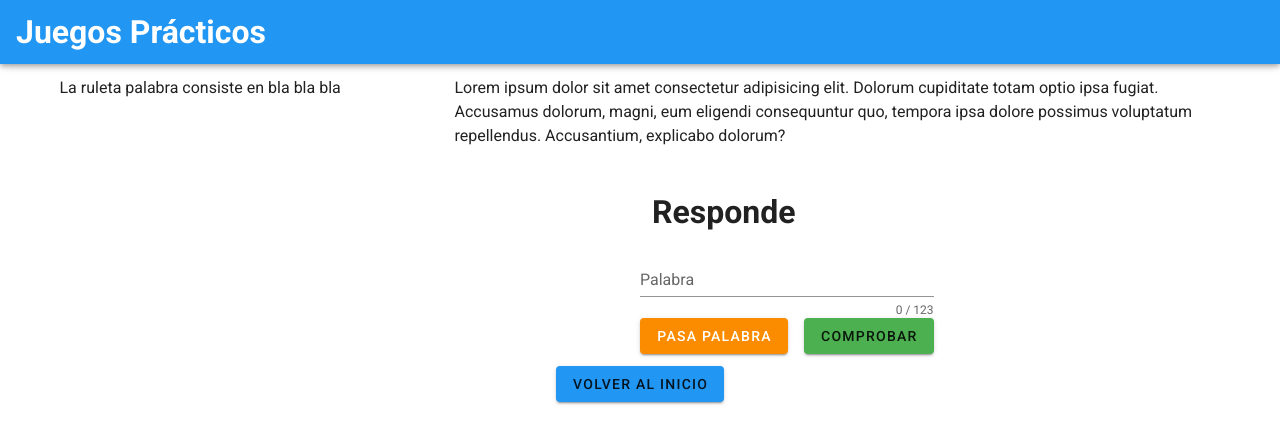
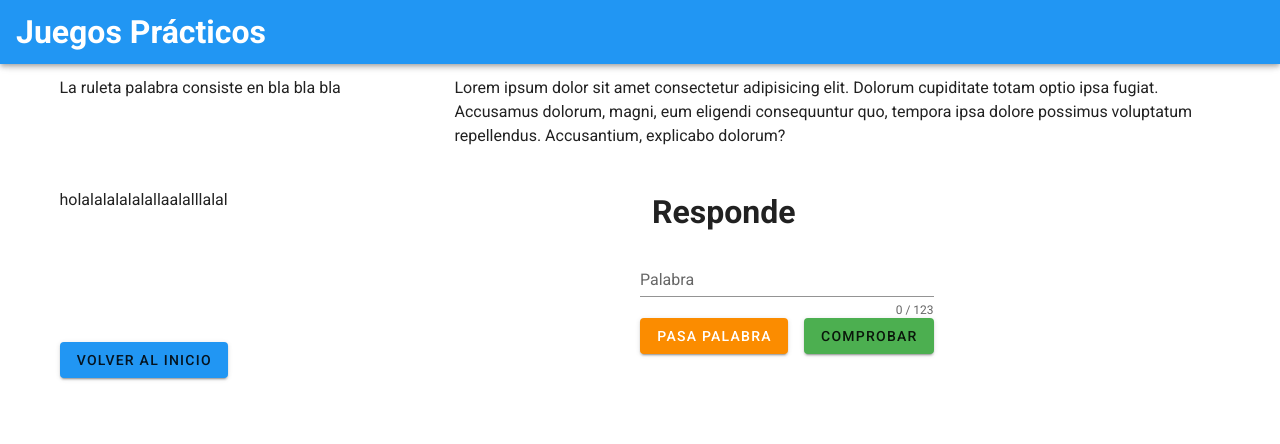
Before and after one commit to fasalgad/ruleta-palabras, a Vue app: page /ruleta in a window 1280 px wide. Shown: the top 444 px of the page. Built offline with nearby package versions, Linux system fonts and the light colour scheme.

Commit message:
Seccion de Preguntas

```diff
--- a/src/components/Ingreso.vue
+++ b/src/components/Ingreso.vue
@@ -16,7 +16,7 @@
     </v-row>
 
     <v-row>
-      <v-col> </v-col>
+      <v-col>   <Preguntas /> </v-col>
 
       <v-col>
         <h1>Responde</h1>
@@ -43,8 +43,9 @@
       </v-col>
     </v-row>
 
-    <v-row>
-      <v-col align="center">
+
+
+
         <v-layout>
           <v-flex>
             <v-btn @click="irHome" color="blue">
@@ -52,15 +53,18 @@
             </v-btn>
           </v-flex>
         </v-layout>
-      </v-col>
-    </v-row>
+
+
   </v-container>
 </template>
 
 
 <script>
+import Preguntas from '@/components/Preguntas.vue'
 export default {
-
+ components:{
+Preguntas
+ },
 
 
       methods: {
--- /dev/null
+++ b/src/components/Preguntas.vue
@@ -0,0 +1,13 @@
+<template>
+  <div>
+    <p>
+    holalalalalalallaalalllalal
+    </p>
+  </div>
+</template>
+
+<script>
+export default {
+  name: 'Preguntas'
+}
+</script>
--- a/src/views/Juegos.vue
+++ b/src/views/Juegos.vue
@@ -1,9 +1,9 @@
 <template>
   <v-container>
-   <Carrusel />
+    <Carrusel /><br />
 
     <v-row>
-      <v-col cols="12" sm="6">
+      <v-col cols="12" sm="6" align="center">
         <v-layout>
           <v-flex>
             <v-btn @click="irRuleta" dark color="green">
@@ -13,7 +13,7 @@
         </v-layout>
       </v-col>
 
-      <v-col cols="12" sm="6">
+      <v-col cols="12" sm="6" align="center">
         <v-layout>
           <v-flex>
             <v-btn dark color="blue">
@@ -30,7 +30,6 @@
       repellendus molestias tenetur deserunt? Non molestiae nobis repellat error
       fugiat sequi aspernatur.
     </p>
-
   </v-container>
 </template>
 
```
Also changed, not shown: src/views/Ruleta.vue (+8 -4 lines).
